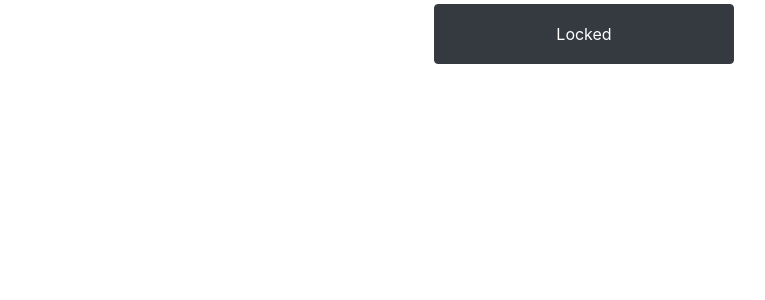
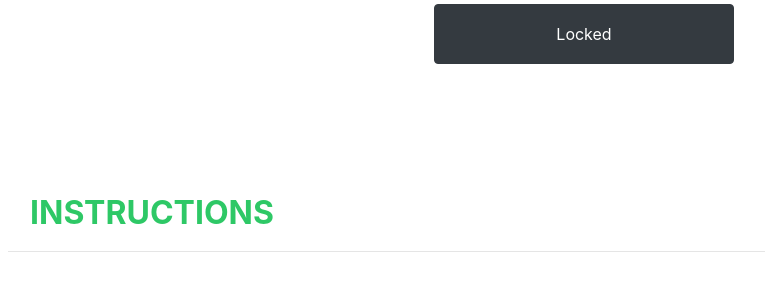
Before and after one commit to aryan29/Quizoo, a Django app: page /quiz/1 in a window 1280 px wide. Shown: the part 236-536 px from the top of the page, without its empty margins (56-821 px from the left). Run offline with Django 3.2, Linux system fonts and the light colour scheme; a user stored in the database is signed in; data comes from the database, SQL or seed files in the repository; both versions use the stored data as it was after the commit; some libraries are stand-ins or nearby versions.

Commit message:
Instructions added on quiz start page

```diff
--- a/quizoo/quizer/templates/start-quiz.html
+++ b/quizoo/quizer/templates/start-quiz.html
@@ -12,11 +12,36 @@ input{
     width:300px;
     height:60px
 }
+#style{
+  width: 90%;
+    max-width: 1240px;
+    margin: 0 auto;
+      margin-top:10%;
+      text-align:left
+}
+#style h2{
+  text-transform: uppercase;
+    text-align: left;
+    margin: 10px 0 10px 22px;
+    color: #2ec866;
+    font-weight:bold;
+    line-height: 1.333333333333333em;
+
+}
+#style pre{
+  font-size: 1em;
+    line-height: 1.5em;
+}
 </style>
 </head>
 <body>
 <p id="demo"></p>
 <input class="btn btn-dark" type="button"  id="start" value="Start-Quiz"/>
+<div id="style">
+<h2>Instructions</h2>
+<hr></hr>
+<pre>{{instructions}}</pre>
+</div>
 </body>
 </html>
 <script>
--- a/quizoo/quizer/views.py
+++ b/quizoo/quizer/views.py
@@ -198,7 +198,7 @@ def QuizStart(request, id):
         return HttpResponse(400)
     else:
         print((quiz.start_time.timestamp()))
-        return render(request, 'start-quiz.html', {"quiz": quiz, "start": quiz.start_time.timestamp(), "end":  quiz.end_time.timestamp()})
+        return render(request, 'start-quiz.html', {"quiz": quiz, "start": quiz.start_time.timestamp(), "end":  quiz.end_time.timestamp(), "instructions": quiz.quiz_instructions})
 
 
 @login_required(login_url='/accounts/login/')
```
Also changed, not shown: quizoo/db.sqlite3.
